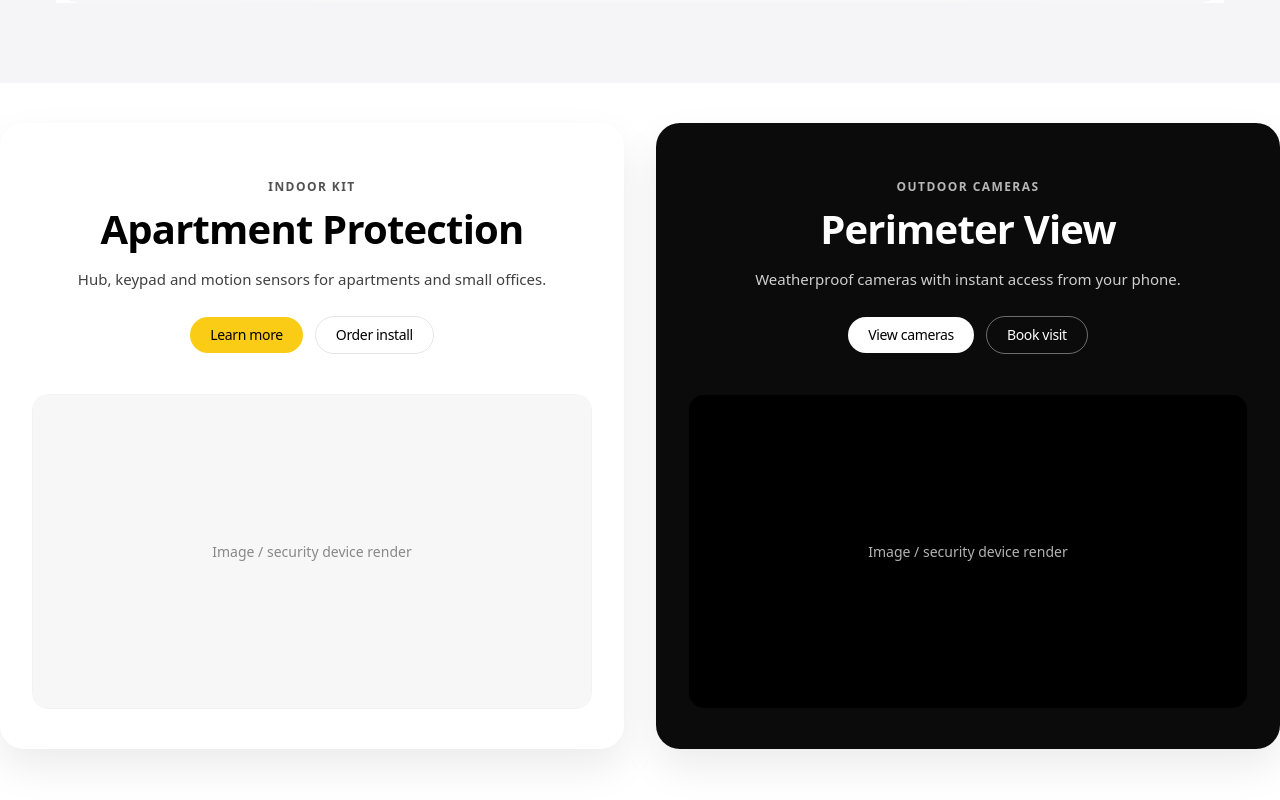
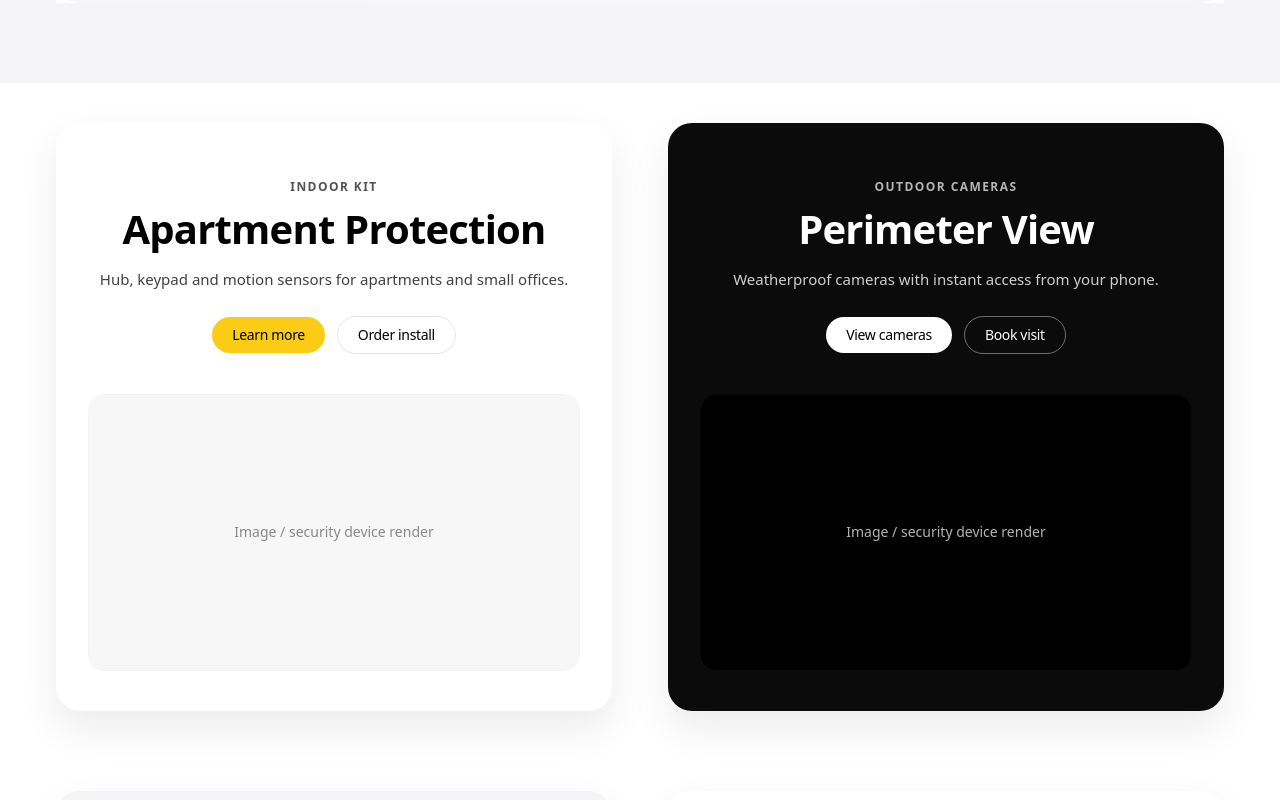
Before and after one commit to danylopechatkin/noocupas, a Next.js app: page / in a window 1280 px wide. Shown: the part 1760-2560 px from the top of the page. Built offline with nearby package versions, Linux system fonts and the light colour scheme.

Commit message:
Update page.tsx

```diff
--- a/app/page.tsx
+++ b/app/page.tsx
@@ -234,8 +234,13 @@ const Tile: React.FC<{
 
 // Rows of two tiles like Apple home page
 const TwoUpRow: React.FC<{ children: React.ReactNode }> = ({ children }) => (
-  <Container className="max-w-[1400px]">
-    <div className="grid grid-cols-1 md:grid-cols-2 gap-4 md:gap-6 lg:gap-8">
+  <Container className="max-w-[1400px] px-[24px] sm:px-[30px] md:px-[40px] lg:px-[56px]">
+    <div
+      className="
+        grid grid-cols-1 md:grid-cols-2
+        gap-[24px] sm:gap-[30px] md:gap-[40px] lg:gap-[56px]
+      "
+    >
       {children}
     </div>
   </Container>
```
